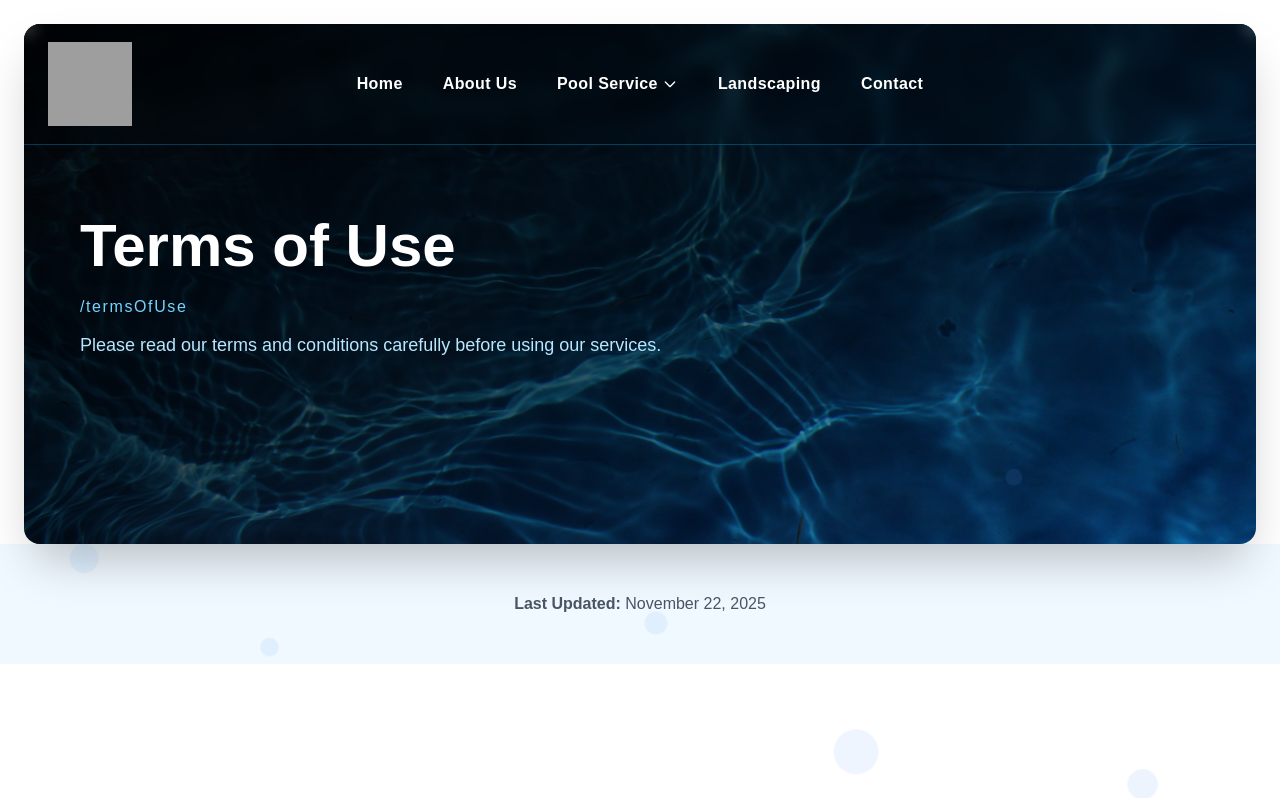
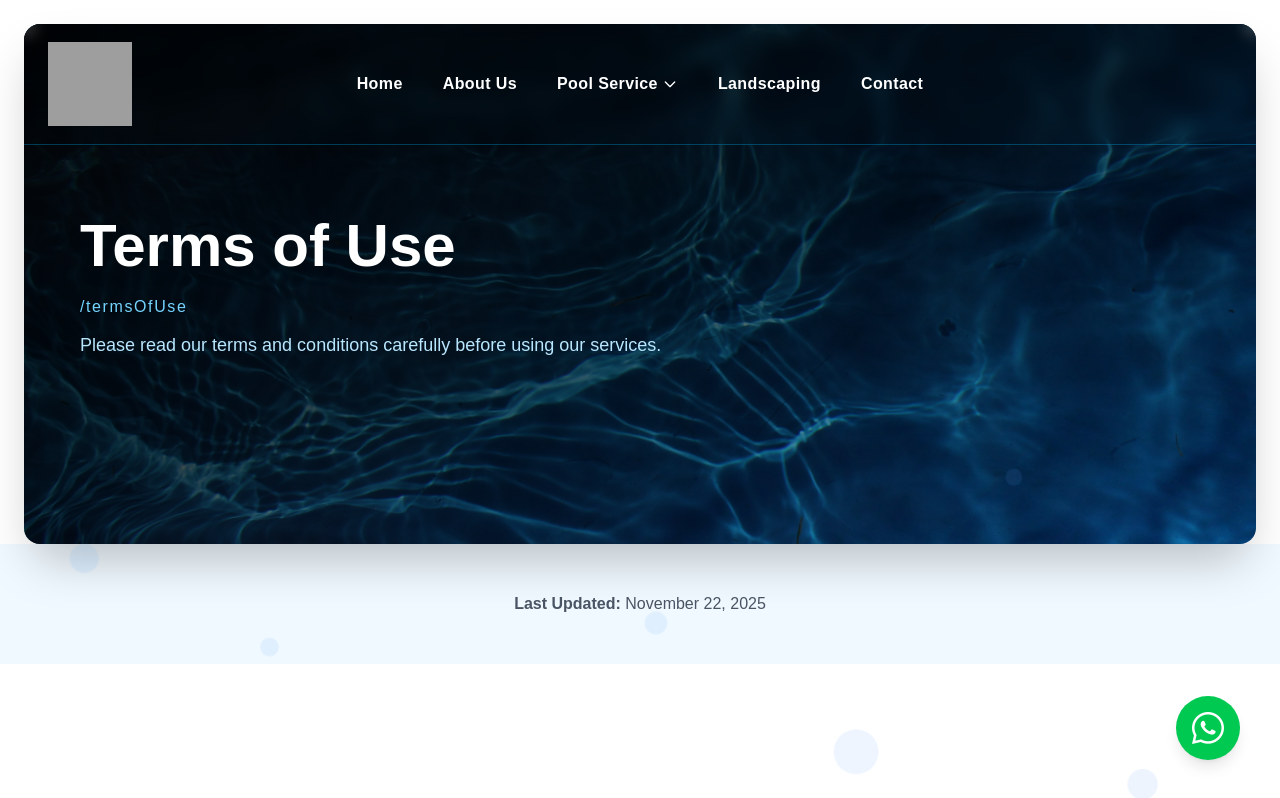
Before and after one commit to Daud2002/pool_services, a Next.js app: page /termsOfUse in a window 1280 px wide. Shown: the top 798 px of the page. Built offline with nearby package versions, Linux system fonts and the light colour scheme; grey boxes are pictures that could not be loaded.

Commit message:
FIX: email and add whatsapp icon

```diff
--- a/app/contactUs/page.tsx
+++ b/app/contactUs/page.tsx
@@ -81,7 +81,7 @@ const ContactUs = () => {
                                     <div>
                                         <h3 className="font-semibold text-slate-800 mb-1">Email</h3>
                                         <p className="text-slate-600">
-                                            bestpoolservice@gmail.com
+                                            bstpoolservice@gmail.com
                                         </p>
                                     </div>
                                 </div>
--- a/app/layout.tsx
+++ b/app/layout.tsx
@@ -2,6 +2,7 @@ import type { Metadata } from "next";
 import { Geist, Geist_Mono } from "next/font/google";
 import "./globals.css";
 import Bubbles from "@/components/Bubbles";
+import WhatsappButton from "@/components/WhatsappButton";
 
 const geistSans = Geist({
   variable: "--font-geist-sans",
@@ -32,6 +33,9 @@ export default function RootLayout({
       <body className={`${geistSans.variable} ${geistMono.variable} antialiased`}>
         <Bubbles />
         <div className="relative z-10">{children}</div>
+        <div className="fixed bottom-10 right-10 z-1000">
+          <WhatsappButton />
+        </div>
       </body>
     </html>
   );
--- a/app/privacyPolicy/page.tsx
+++ b/app/privacyPolicy/page.tsx
@@ -55,7 +55,7 @@ const PrivacyPolicy = () => {
         },
         {
             title: "13. Contact Us",
-            content: "If you have questions about this Privacy Policy or our privacy practices, please contact us:\n\n📧 Email: bestpoolservice@gmail.com\n📞 Phone: +971502434772\n�� Address: Dubai, United Arab Emirates\n\nWe will respond to your inquiry within 7 business days."
+            content: "If you have questions about this Privacy Policy or our privacy practices, please contact us:\n\n📧 Email: bstpoolservice@gmail.com\n📞 Phone: +971502434772\n�� Address: Dubai, United Arab Emirates\n\nWe will respond to your inquiry within 7 business days."
         }
     ];
 
@@ -150,7 +150,7 @@ const PrivacyPolicy = () => {
                         </p>
                         <div className="space-y-3">
                             <p className="text-gray-700">
-                                <span className="font-semibold">Email:</span> bestpoolservice@gmail.com
+                                <span className="font-semibold">Email:</span> bstpoolservice@gmail.com
                             </p>
                             <p className="text-gray-700">
                                 <span className="font-semibold">Phone:</span> {process.env.NEXT_PUBLIC_WHATSAPP_NUMBER}
--- a/app/termsOfUse/page.tsx
+++ b/app/termsOfUse/page.tsx
@@ -79,7 +79,7 @@ const TermsOfUse = () => {
         },
         {
             title: "19. Contact Information",
-            content: "For questions about these Terms of Use or any other matter, please contact us:\n\n📧 Email: bestpoolservice@gmail.com\n📞 Phone: +971502434772\n📍 Address: Dubai, United Arab Emirates\n\nWe will respond to your inquiry within 7 business days."
+            content: "For questions about these Terms of Use or any other matter, please contact us:\n\n📧 Email: bstpoolservice@gmail.com\n📞 Phone: +971502434772\n📍 Address: Dubai, United Arab Emirates\n\nWe will respond to your inquiry within 7 business days."
         }
     ];
 
@@ -197,7 +197,7 @@ const TermsOfUse = () => {
                         </p>
                         <div className="bg-sky-50 p-6 rounded-xl border border-sky-200">
                             <p className="text-gray-700 mb-3">
-                                <span className="font-semibold">Email:</span>bestpoolservice@gmail.com
+                                <span className="font-semibold">Email:</span>bstpoolservice@gmail.com
                             </p>
                             <p className="text-gray-700 mb-3">
                                 <span className="font-semibold">Phone:</span> {process.env.NEXT_PUBLIC_WHATSAPP_NUMBER}
--- a/components/Footer.tsx
+++ b/components/Footer.tsx
@@ -292,10 +292,10 @@ const Footer = () => {
                 </div>
                 <div className="flex-1">
                   <a
-                    href="mailto:bestpoolservice@gmail.com"
+                    href="mailto:bstpoolservice@gmail.com"
                     className="text-sky-50/90 hover:text-white transition-colors text-[15px] break-all font-light"
                   >
-                    bestpoolservice@gmail.com
+                    bstpoolservice@gmail.com
                   </a>
                 </div>
               </li>
--- a/components/WhatsappButton.tsx
+++ b/components/WhatsappButton.tsx
@@ -1,20 +1,16 @@
 import React from 'react';
 
 type Props = {
-  phone?: string; // in international format without +, e.g. "971501234567"
+  phone?: string;
   message?: string;
   className?: string;
 };
 
-// NOTE: I assumed you don't have a phone number provided yet.
-// The component accepts a `phone` prop. If you have a real number, pass it like:
-// <WhatsappButton phone="971501234567" />
-// Otherwise it uses a placeholder that won't work until you update it.
 const WhatsappButton: React.FC<Props> = ({
   message = 'Hello!%20I%20would%20like%20to%20know%20more%20about%20your%20pool%20services',
   className = '',
 }) => {
-    const phone = '+971502434772';
+  const phone = process.env.NEXT_PUBLIC_WHATSAPP_NUMBER;
   const href = `https://wa.me/${phone}?text=${message}`;
 
   return (
@@ -22,12 +18,9 @@ const WhatsappButton: React.FC<Props> = ({
       href={href}
       target="_blank"
       rel="noopener noreferrer"
-      className={`inline-flex items-center gap-3 bg-green-500 hover:bg-green-600 text-white font-semibold px-4 py-3 rounded shadow-lg transition-colors ${className}`}
+      className={`inline-flex items-center gap-3 bg-green-500 hover:bg-green-600 text-white font-semibold px-4 py-4 rounded-full shadow-lg transition-colors ${className}`}
     >
-      <svg xmlns="http://www.w3.org/2000/svg" viewBox="0 0 24 24" width="20" height="20" fill="currentColor">
-        <path d="M20.52 3.48A11.94 11.94 0 0 0 12 0C5.373 0 .02 5.373.02 12c0 2.117.556 4.183 1.611 6.02L0 24l6.24-1.61A11.946 11.946 0 0 0 12 24c6.627 0 12-5.373 12-12 0-1.88-.433-3.66-1.48-5.22zM12 22.08c-1.9 0-3.75-.5-5.34-1.44l-.38-.22-3.71.96.99-3.55-.25-.36A9.99 9.99 0 0 1 2 12c0-5.52 4.48-10 10-10s10 4.48 10 10-4.48 10-10 10zm5.28-7.02c-.29-.15-1.72-.85-1.98-.94-.26-.09-.45-.14-.64.15s-.73.94-.9 1.13c-.17.19-.34.21-.63.07-.29-.15-1.22-.45-2.33-1.44-.86-.76-1.44-1.7-1.61-1.99-.17-.29-.02-.45.12-.6.12-.12.29-.32.44-.48.15-.16.19-.27.29-.45.09-.18.04-.34-.02-.49-.06-.15-.64-1.54-.88-2.12-.23-.55-.47-.48-.64-.49l-.55-.01c-.19 0-.5.07-.76.35s-1 1-1 2.45 1.03 2.84 1.17 3.04c.14.19 2.02 3.1 4.9 4.35 1.37.59 2.44.94 3.28 1.2.94.28 1.8.24 2.48.15.76-.11 1.72-.7 1.97-1.37.25-.68.25-1.26.17-1.38-.08-.12-.29-.2-.58-.35z" />
-      </svg>
-      <span>Chat on WhatsApp</span>
+      <img src="/whatsapp.png" alt="" className='w-8 h-8'/>
     </a>
   );
 };
```
Also changed, not shown: public/whatsapp.png (added).
